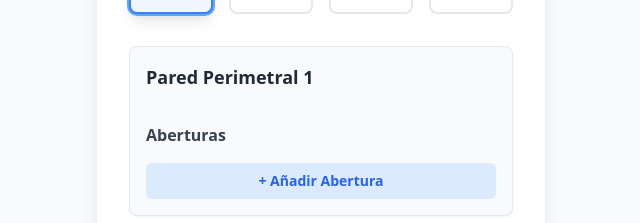
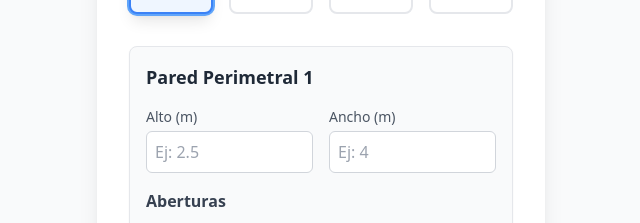
Before and after one commit to Rodogaby1985/woo-construction-calculator, a React (Create React App) app: page / in a window 1280 px wide. Shown: the part 438-661 px from the top of the page, without its empty margins (319-959 px from the left). Built offline with nearby package versions, Linux system fonts and the light colour scheme.

Commit message:
Update WallCalculatorForm.js

```diff
--- a/src/components/WallCalculator/WallCalculatorForm.js
+++ b/src/components/WallCalculator/WallCalculatorForm.js
@@ -57,18 +57,40 @@ const WallCalculatorForm = ({ walls, setWalls, addDividerWall }) => {
 
   const renderWallInputs = (wall, index, isDivider = false) => (
     <div key={wall.id} className="mb-6 p-4 border border-gray-200 rounded-lg shadow-sm bg-gray-50 relative">
-      <div className="flex justify-between items-center">
-        <h4 className="font-bold text-gray-800 text-lg mb-4">
+      <div className="flex justify-between items-center mb-4">
+        <h4 className="font-bold text-gray-800 text-lg">
           {isDivider ? `Pared Divisoria ${index + 1}` : `Pared Perimetral ${index + 1}`}
         </h4>
         {/* Solo las paredes divisorias se pueden eliminar */}
         {isDivider && (
-          <button onClick={() => removeWall(wall.id)} className="text-red-500 hover:text-red-700 font-bold text-xl absolute top-2 right-3">&times;</button>
+          <button onClick={() => removeWall(wall.id)} className="text-red-500 hover:text-red-700 font-bold text-xl absolute top-2 right-3" aria-label="Eliminar pared divisoria">&times;</button>
         )}
       </div>
 
+      {/* **SECCIÓN CORREGIDA: CAMPOS DE ALTO Y ANCHO AÑADIDOS** */}
       <div className="grid grid-cols-2 gap-4 mb-4">
-        {/* ... (código de inputs sin cambios, solo usan wall.id) ... */}
+        <div>
+          <label className="text-sm font-medium text-gray-600 mb-1 block">Alto (m)</label>
+          <input
+            type="text"
+            inputMode="decimal"
+            placeholder="Ej: 2.5"
+            value={wall.height || ''}
+            onChange={(e) => handleWallChange(wall.id, 'height', e.target.value)}
+            className="w-full p-2 border border-gray-300 rounded-md focus:ring-2 focus:ring-blue-500"
+          />
+        </div>
+        <div>
+          <label className="text-sm font-medium text-gray-600 mb-1 block">Ancho (m)</label>
+          <input
+            type="text"
+            inputMode="decimal"
+            placeholder="Ej: 4"
+            value={wall.width || ''}
+            onChange={(e) => handleWallChange(wall.id, 'width', e.target.value)}
+            className="w-full p-2 border border-gray-300 rounded-md focus:ring-2 focus:ring-blue-500"
+          />
+        </div>
       </div>
 
       <h5 className="font-semibold text-gray-700 mb-2">Aberturas</h5>
@@ -76,7 +98,7 @@ const WallCalculatorForm = ({ walls, setWalls, addDividerWall }) => {
         <div key={opening.id} className="grid grid-cols-[1fr_1fr_auto] gap-2 mb-2 items-end">
           <input type="text" inputMode="decimal" placeholder="Alto" value={opening.height || ''} onChange={(e) => handleOpeningChange(wall.id, opening.id, 'height', e.target.value)} className="w-full p-2 border border-gray-300 rounded-md" />
           <input type="text" inputMode="decimal" placeholder="Ancho" value={opening.width || ''} onChange={(e) => handleOpeningChange(wall.id, opening.id, 'width', e.target.value)} className="w-full p-2 border border-gray-300 rounded-md" />
-          <button onClick={() => removeOpening(wall.id, opening.id)} className="px-3 py-2 bg-red-100 text-red-700 rounded-md hover:bg-red-200">&times;</button>
+          <button onClick={() => removeOpening(wall.id, opening.id)} className="px-3 py-2 bg-red-100 text-red-700 rounded-md hover:bg-red-200" aria-label="Eliminar abertura">&times;</button>
         </div>
       ))}
       <button onClick={() => addOpening(wall.id)} className="mt-2 w-full text-sm font-semibold text-blue-600 bg-blue-100 p-2 rounded-md hover:bg-blue-200">+ Añadir Abertura</button>
@@ -89,7 +111,7 @@ const WallCalculatorForm = ({ walls, setWalls, addDividerWall }) => {
       {perimeterWalls.map((wall, index) => renderWallInputs(wall, index, false))}
 
       {/* Sección para Paredes Divisorias */}
-      {dividerWalls.length > 0 && <hr className="my-8" />}
+      {dividerWalls.length > 0 && <hr className="my-8 border-gray-300" />}
       {dividerWalls.map((wall, index) => renderWallInputs(wall, index, true))}
 
       {/* Botón para añadir nuevas paredes divisorias */}
```
